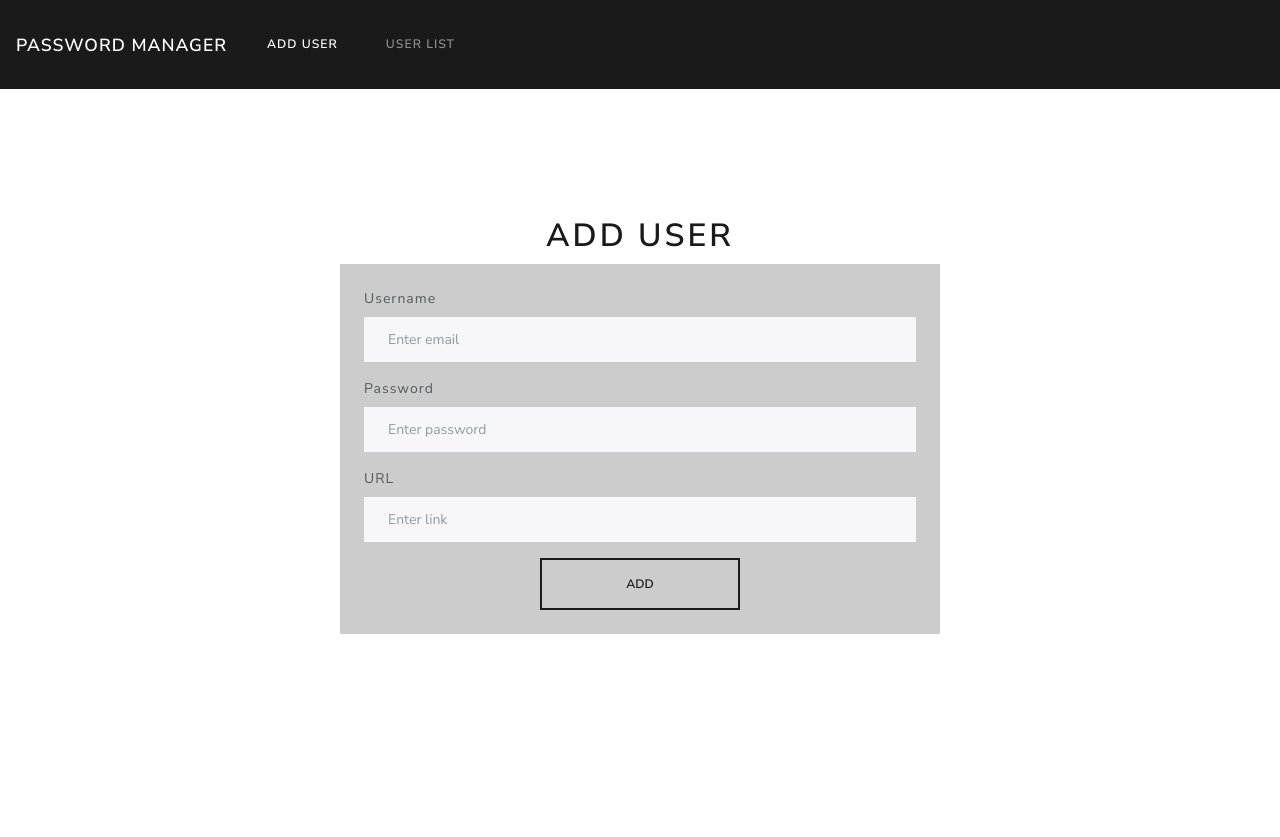
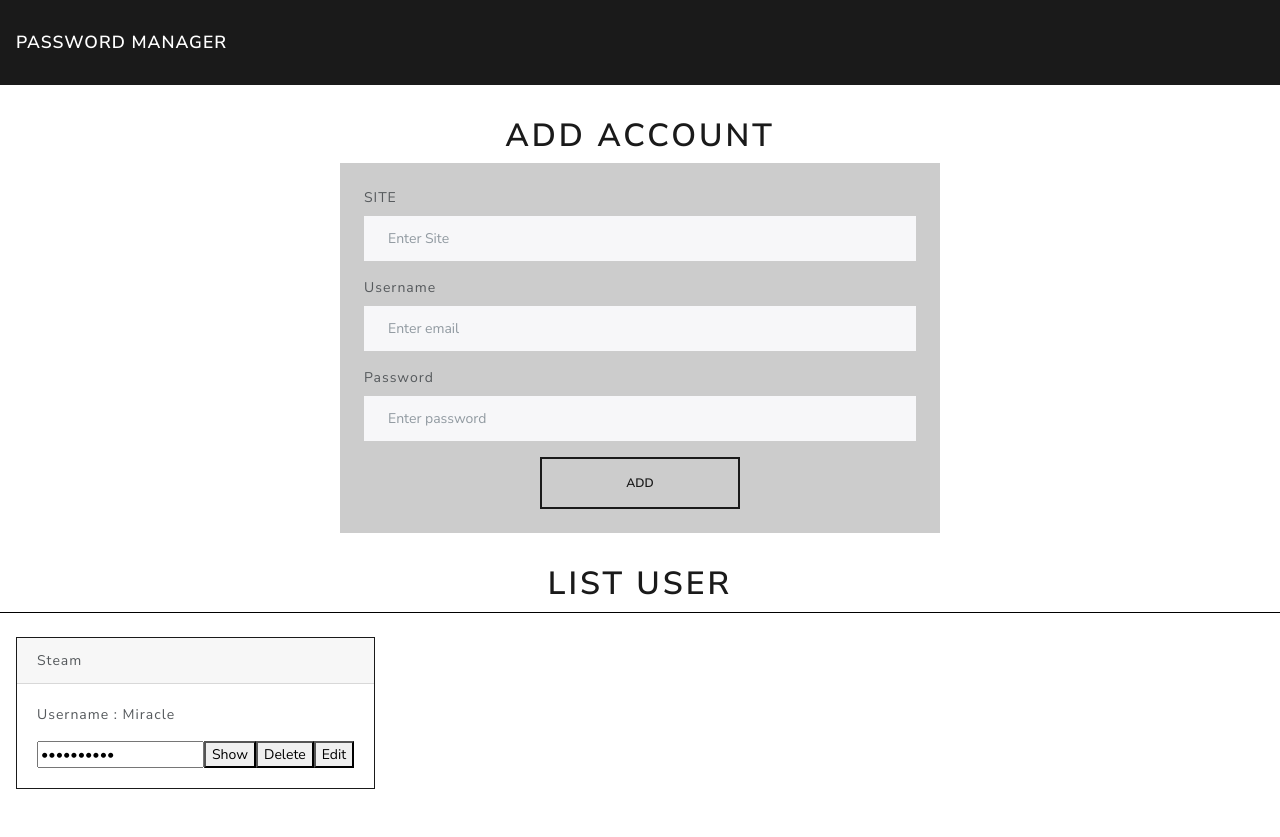
Before and after one commit to LiliAmber/liliamber.github.io, a plain HTML site: page index.html in a window 1280 px wide. Before the commit the page ends 800 px from the top, so only its background shows below. Drawn offline with Linux system fonts and the light colour scheme.

Commit message:
Upgrade CSS

```diff
--- a/index.html
+++ b/index.html
@@ -4,54 +4,56 @@
   <meta charset="UTF-8">
   <meta name="viewport" content="width=device-width, initial-scale=1.0">
   <meta http-equiv="X-UA-Compatible" content="ie=edge">
+  <link rel="stylesheet" href="style.css">
   <link rel="stylesheet" href="bootstrap.min.css">
-  <link rel="stylesheet" href="style.css">
   <title>Password Manager</title>
 </head>
 <body>
   <div>
     <nav class="navbar navbar-expand-lg navbar-dark bg-primary">
       <a class="navbar-brand" href="#">Password Manager</a>
+      <div class="collapse navbar-collapse" id="navbarColor01">
 
-
-        <div class="collapse navbar-collapse" id="navbarColor01">
-          <ul class="navbar-nav mr-auto">
-            <li class="nav-item active">
-              <a class="nav-link" href="#">Add User
-                <span class="sr-only">(current)</span>
-              </a>
-            </li>
-            <li class="nav-item">
-              <a class="nav-link" href="user-list.html">User List</a>
-            </li>
-          </ul>
       </div>
     </nav>
     <div class="title">
-        <h1>ADD USER</h1>
+      <h1>ADD ACCOUNT</h1>
     </div>
     <div class="content">
       <div class="form-group">
+        <label for="exampleInputEmail1">SITE</label>
+        <input type="text" class="form-control formSite" id="exampleInputEmail1" aria-describedby="emailHelp" placeholder="Enter Site">
+        </div>
+      <div class="form-group">
         <label for="exampleInputEmail1">Username</label>
-          <input type="email" class="form-control" id="username" aria-describedby="emailHelp" placeholder="Enter email">
+        <input type="email" class="form-control formId" id="exampleInputEmail1" aria-describedby="emailHelp" placeholder="Enter email">
+      </div>
+      <div class="form-group">
+        <label for="exampleInputEmail1">Password</label>
+        <input type="password" class="form-control formPass" id="exampleInputEmail1" aria-describedby="emailHelp" placeholder="Enter password">
+        </div>
+        <div class="button-wrapper">
+          <button type="button" class="btn btn-outline-primary">Add</button>
+        </div>
+      </div>
+      <div class="title">
+        <h1>LIST USER</h1>
+      </div>
+      <div class="divider"></div>
+      <div class="tabel-user">
+      <!-- <div class="card border-primary mb-3" style="max-width: 20rem;">
+        <div class="card-header">User card</div>
+        <div class="card-body">
+          <p class="card-text">Username : asdkalsa</p>
+          <p class="card-text">Password : *****</p>
+          <button>Edit</button>
+          <button>Delete</button>
+        </div> -->
+      </div>
     </div>
 
-        <div class="form-group">
-          <label for="exampleInputEmail1">Password</label>
-          <input type="password" class="form-control" id="password" aria-describedby="emailHelp" placeholder="Enter password">
-        </div>
-
-        <div class="form-group">
-          <label for="exampleInputEmail1">URL</label>
-          <input type="text" class="form-control" id="url" aria-describedby="emailHelp" placeholder="Enter link">
-        </div>
-
-          <div class="button-wrapper">
-
-            <!--DISINI BELUM BISA SUBMIT/AMBIL DATA DARI USER-->
-            <button type="submit" value="add-data" class="btn btn-outline-primary" >Add</button>
   </div>
   </div>
-    </div>
+  <script src="script.js"></script>
 </body>
 </html>
--- a/style.css
+++ b/style.css
@@ -1,7 +1,12 @@
+body {
+  width: 100vw;
+  height: 100vh;
+  overflow: hidden;
+}
 .title {
  display: flex;
  justify-content: center;
- margin-top: 10%;
+ margin-top: 32px;
 }
 
 .content {
@@ -20,9 +25,14 @@
   width: 200px;
 }
 .tabel-user {
+  padding-bottom: 32px;
   display: flex;
   flex-wrap: wrap;
   margin-top: 24px;
+  overflow-x: auto;
+  max-height: 350px;
+
+
 }
 .tabel-user .card {
   margin-left: 16px;
@@ -62,6 +72,11 @@ cursor: pointer;
 .icon-save{
   margin-right: 32px;
 }
+.divider {
+  height: 1px;
+  background: black;
+}
+
 /* .kartu{
   display: inline-block;
     width: 200px;
```
Also changed, not shown: user-list.html (deleted, +0 -59 lines). Lines whose indentation alone changed are shown as unchanged.
